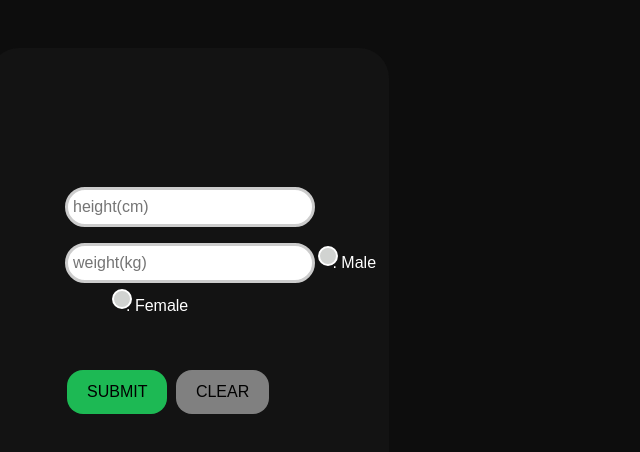
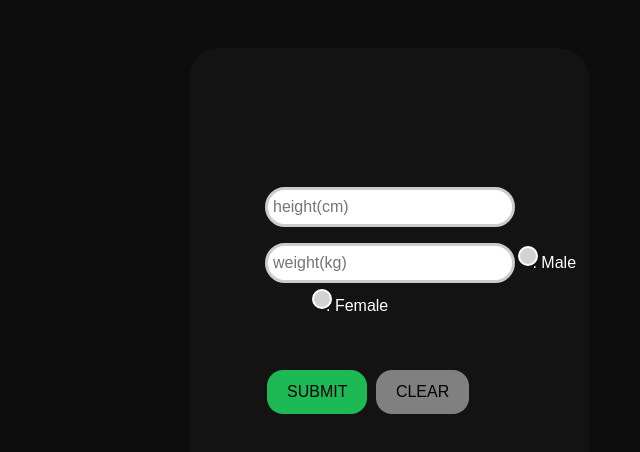
Before and after one commit to 0xjoshva/BMI_calculator, a plain HTML site: page index.html in a window 1280 px wide. Shown: the part 112-564 px from the top of the page, without its empty margins (411-1051 px from the left). Drawn offline with nearby package versions, Linux system fonts and the light colour scheme; a web font is replaced by a local one.

Commit message:
centered calculator

```diff
--- a/styles.css
+++ b/styles.css
@@ -36,7 +36,7 @@ transition: all 0.1s;
     background-color: rgb(19, 19, 19);
     width: 400px;
     height: 500px;
-    left: 50vh;
+    left: 75vh;
     top: 20vh;
     position: fixed;
     justify-content: center;
```
